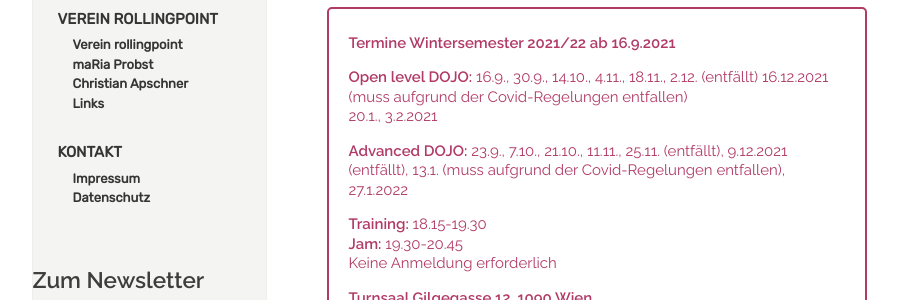
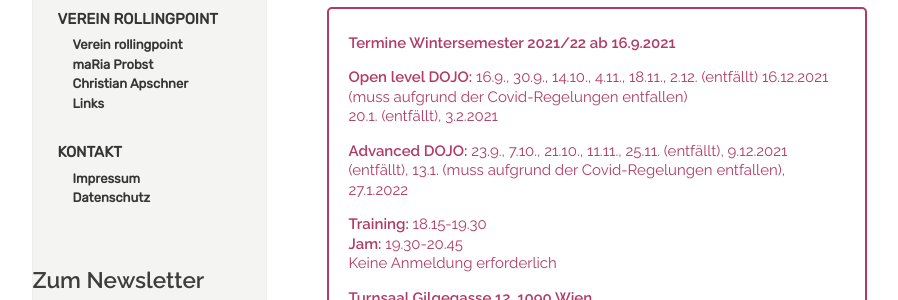
Before and after one commit to manulari/rollingpointat, a Jekyll site: the page built from _pages_de/dojo.md, in a window 1280 px wide. Shown: the part 655-955 px from the top of the page, without its empty margins (152-1050 px from the left). Built offline with Jekyll 4.4.1, drawn with Linux system fonts in a browser that asks for light colours; comment, search, counter and statistics services are not loaded.

Commit message:
Update page (de) “dojo”

```diff
--- a/_pages_de/dojo.md
+++ b/_pages_de/dojo.md
@@ -14,7 +14,7 @@ Fotocredits: Laurent Ziegler
 > `Termine Wintersemester 2021/22 ab 16.9.2021`
 >
 > **Open level DOJO:** 16.9., 30.9., 14.10., 4.11., 18.11., 2.12. (entfällt) 16.12.2021 (muss aufgrund der Covid-Regelungen entfallen)\
-> 20.1., 3.2.2021
+> 20.1. (entfällt), 3.2.2021
 >
 > **Advanced DOJO:** 23.9., 7.10., 21.10., 11.11., 25.11. (entfällt), 9.12.2021 (entfällt), 13.1. (muss aufgrund der Covid-Regelungen entfallen), 27.1.2022
 >
```
